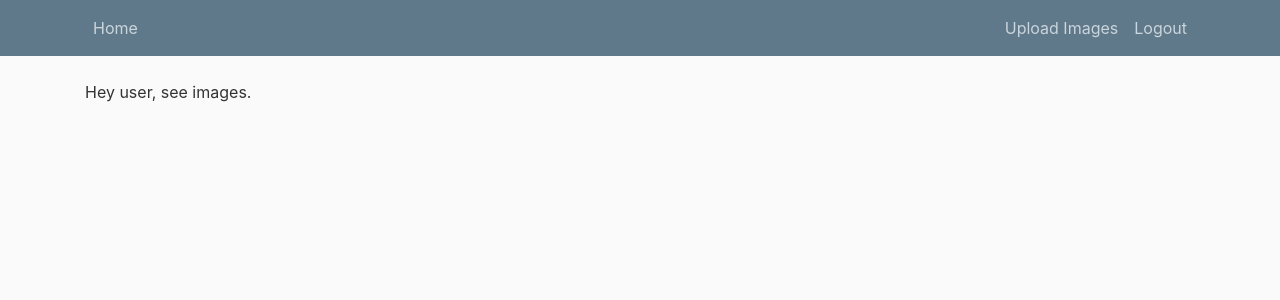
After one commit to hzxsunshine/ece1779-a1-userapp, a Flask app: page /images in a window 1280 px wide. The commit adds this page. Shown: the top 300 px of the page. Run offline with Flask 2, Linux system fonts and the light colour scheme; the visitor is signed in with stand-in values (Sample User, id 1); some libraries are stand-ins or nearby versions.

Commit message:
init upload img

```diff
--- a/webapp/controllers/__init__.py
+++ b/webapp/controllers/__init__.py
@@ -1,8 +1,10 @@
 from .mainController import *
 from .userController import *
+from .imageController import *
 
 
 def init_app(app):
     app.register_blueprint(main)
     app.register_blueprint(users)
+    app.register_blueprint(imageManager)
     return app
--- /dev/null
+++ b/webapp/controllers/imageController.py
@@ -0,0 +1,22 @@
+from flask import Blueprint, render_template, redirect, url_for, request
+from flask_login import login_user, current_user, logout_user, login_required
+from webapp.services import userService
+
+
+imageManager = Blueprint('imageManager', __name__)
+
+
+@imageManager.route('/images', methods=['GET'])
+def get_image():
+    if current_user.is_authenticated:
+        return render_template('images.html', title='Images')
+    else:
+        return redirect(url_for('users.login'))
+
+
+@imageManager.route('/image/upload', methods=['GET'])
+def get_upload_image_page():
+    if current_user.is_authenticated:
+        return render_template('imageUpload.html', title='Upload Image')
+    else:
+        return redirect(url_for('users.login'))
--- /dev/null
+++ b/webapp/templates/images.html
@@ -0,0 +1,7 @@
+{% extends "layout.html" %}
+{% block content %}
+
+  <div>
+   Hey user, see images.
+  </div>
+{% endblock content %}
--- a/webapp/templates/layout.html
+++ b/webapp/templates/layout.html
@@ -27,6 +27,9 @@
             </div>
             <!-- Navbar Right Side -->
             <div class="navbar-nav">
+              <a class="nav-item nav-link" href="{{ url_for('imageManager.get_upload_image_page') }}">Upload Images</a>
+            </div>
+            <div class="navbar-nav">
               <a class="nav-item nav-link" href="{{ url_for('users.logout') }}">Logout</a>
             </div>
           </div>
```
Also changed, not shown: webapp/controllers/userController.py (+4 -4 lines), webapp/templates/imageUpload.html (added, +7 -0 lines).
